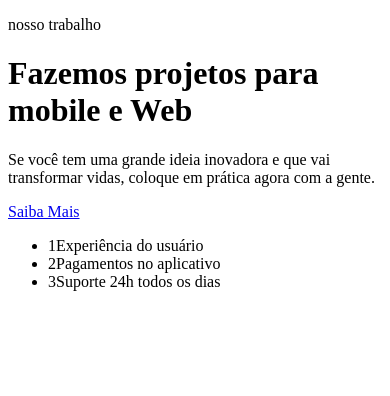
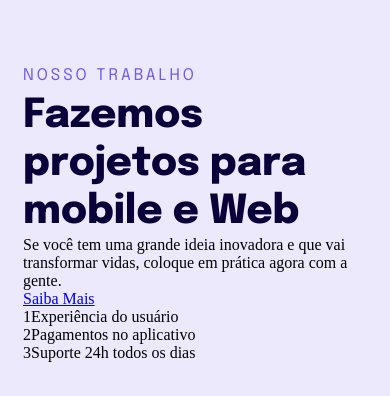
Before and after one commit to VerenaSousaADS/Stage03-Projeto02, a plain HTML site: page index.html in a window 390 px wide. Drawn offline with Linux system fonts and the light colour scheme.

Commit message:
Estilizando para versão mobile

```diff
--- a/index.html
+++ b/index.html
@@ -1,13 +1,21 @@
 <!DOCTYPE html>
 <html lang="en">
+
 <head>
+    <link rel="preconnect" href="https://fonts.googleapis.com">
+    <link rel="preconnect" href="https://fonts.gstatic.com" crossorigin>
     <meta charset="UTF-8">
     <meta http-equiv="X-UA-Compatible" content="IE=edge">
     <meta name="viewport" content="width=device-width, initial-scale=1.0">
+
+    <link href="https://fonts.googleapis.com/css2?family=Epilogue:wght@400;700;800&display=swap" rel="stylesheet">
+
+    <link rel="stylesheet" href="style.css">
+
     <title>Introdução a Responsividade</title>
 
-    <link rel="stylesheet" href="style.css">
 </head>
+
 <body>
     <p>nosso trabalho</p>
 
@@ -24,4 +32,5 @@
         <li><span>3</span>Suporte 24h todos os dias</li>
     </ul>
 </body>
+
 </html>
--- a/style.css
+++ b/style.css
@@ -0,0 +1,62 @@
+*{
+    margin: 0;
+    padding: 0;
+    box-sizing: border-box;
+}
+
+:root{
+    font-size: 62.5%; /*10px*/
+}
+
+body{
+    background: #ECE9FD;
+
+    padding: 6rem 2.3rem 6.6rem;
+
+    font-size: 1.6rem;
+}
+
+body>p:nth-child(1){
+
+
+    font-family: 'Epilogue', sans-serif;
+
+    font-weight: 400;
+    font-size: 1.6rem;
+    line-height: 3.2rem;
+
+    letter-spacing: 0.3rem;
+    text-transform: uppercase;
+
+    color: #7158EF;
+
+}
+
+h1{
+
+    width: 329px;
+    height: 144px;
+
+    font-family: 'Epilogue', sans-serif;
+
+    font-weight: 800;
+    font-size: 4rem;
+    line-height: 4.8rem;
+
+    color: #090039;
+}
+
+/* body>p:nth-child(2){
+    background-color: red;
+    font-family: 'Epilogue', sans-serif;
+
+    font-weight: 400;
+    font-size: 1.6rem;
+    line-height: 3.2rem;
+
+    color: rgba(10, 0, 57, 0.64);
+} */
+
+ul{
+    list-style: none;
+}
```
